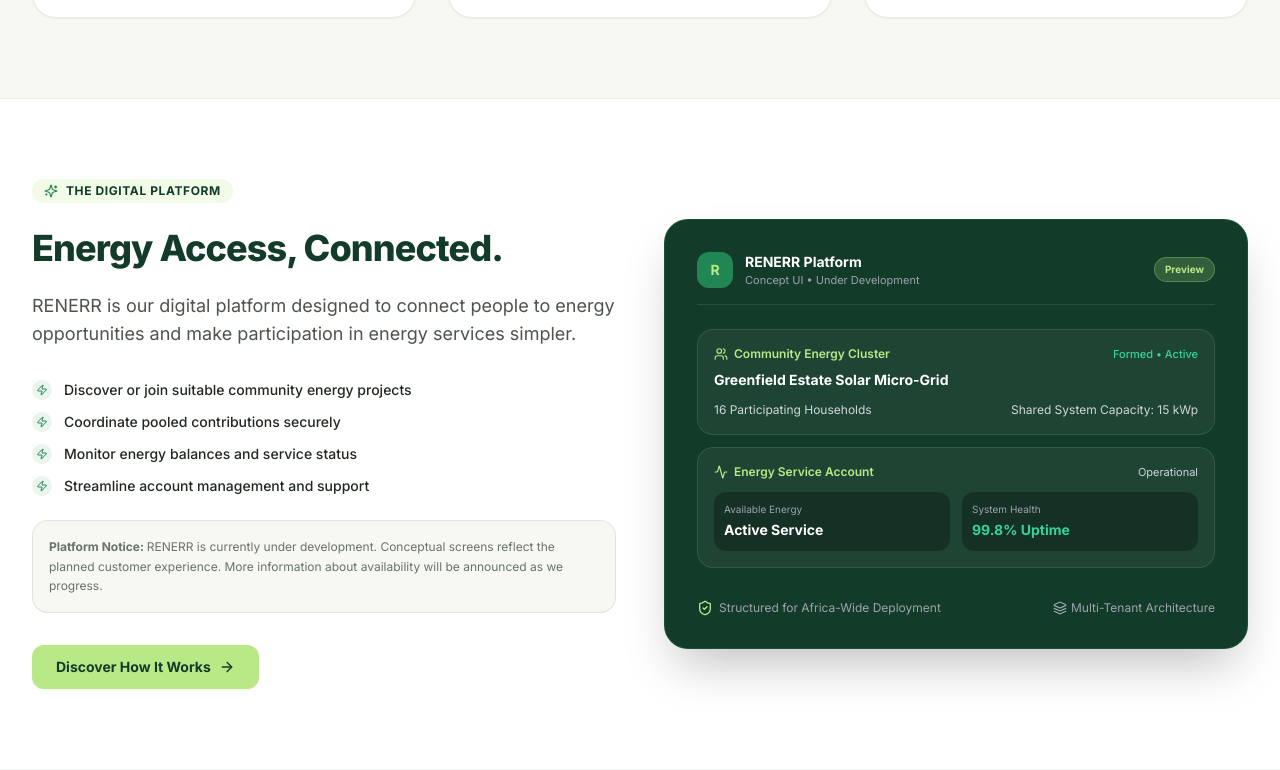
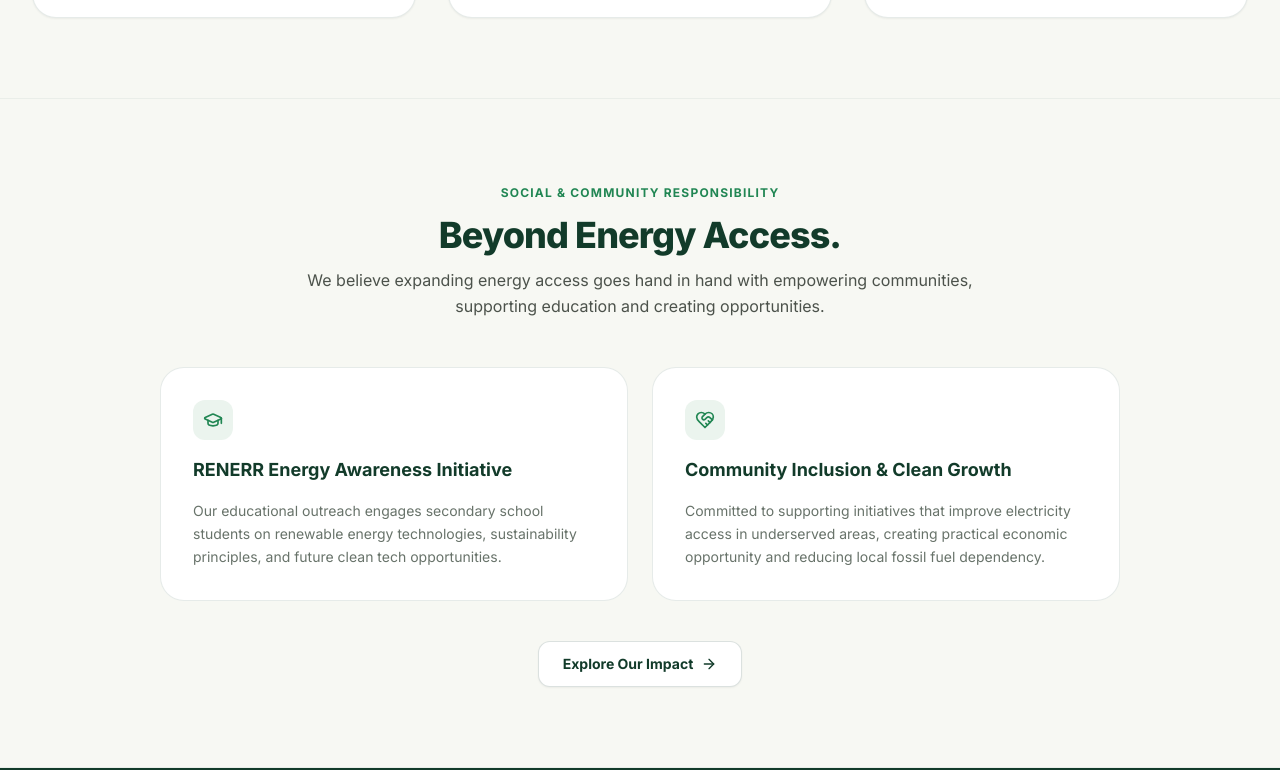
Before and after one commit to Godwin-will/renerr-website, a React (Vite) app: page / in a window 1280 px wide. Shown: the part 1690-2460 px from the top of the page. Built offline with nearby package versions, Linux system fonts and the light colour scheme.

Commit message:
Remove digital platform section from homepage

```diff
--- a/src/pages/HomePage.tsx
+++ b/src/pages/HomePage.tsx
@@ -1,18 +1,14 @@
 import React from 'react';
 import { Link } from 'react-router-dom';
 import {
-  Zap,
   Users,
   Coins,
   ArrowRight,
   Sparkles,
   Smartphone,
-  ShieldCheck,
   GraduationCap,
   HeartHandshake,
   TrendingUp,
-  Activity,
-  Layers,
 } from 'lucide-react';
 
 export const HomePage: React.FC = () => {
@@ -181,133 +177,6 @@ export const HomePage: React.FC = () => {
       </section>
 
       {/* ======================================================== */}
-      {/* 4. SECTION: INTRODUCING RENERR                           */}
-      {/* ======================================================== */}
-      <section className="py-20 bg-white border-b border-brand-dark/5 overflow-hidden">
-        <div className="max-w-7xl mx-auto px-4 sm:px-6 lg:px-8">
-          <div className="grid grid-cols-1 lg:grid-cols-12 gap-12 items-center">
-            {/* Left Description */}
-            <div className="lg:col-span-6 space-y-6">
-              <div className="inline-flex items-center gap-2 px-3 py-1 rounded-full bg-brand-accent/20 text-brand-dark text-xs font-bold uppercase tracking-wider">
-                <Sparkles className="w-3.5 h-3.5 text-brand-primary" />
-                <span>The Digital Platform</span>
-              </div>
-
-              <h2 className="text-3xl sm:text-4xl font-extrabold text-brand-dark tracking-tight">
-                Energy Access, Connected.
-              </h2>
-
-              <p className="text-base sm:text-lg text-brand-charcoal/80 leading-relaxed">
-                RENERR is our digital platform designed to connect people to energy opportunities and
-                make participation in energy services simpler.
-              </p>
-
-              <div className="space-y-3 pt-2">
-                {[
-                  'Discover or join suitable community energy projects',
-                  'Coordinate pooled contributions securely',
-                  'Monitor energy balances and service status',
-                  'Streamline account management and support',
-                ].map((item, idx) => (
-                  <div key={idx} className="flex items-center gap-3 text-sm text-brand-charcoal font-medium">
-                    <div className="w-5 h-5 rounded-full bg-brand-light text-brand-primary flex items-center justify-center flex-shrink-0">
-                      <Zap className="w-3 h-3" />
-                    </div>
-                    <span>{item}</span>
-                  </div>
-                ))}
-              </div>
-
-              <div className="p-4 rounded-2xl bg-brand-cream border border-brand-dark/10 text-xs text-brand-muted leading-relaxed">
-                <strong>Platform Notice: </strong> RENERR is currently under development. Conceptual
-                screens reflect the planned customer experience. More information about availability
-                will be announced as we progress.
-              </div>
-
-              <div className="pt-2">
-                <Link
-                  to="/how-it-works"
-                  className="inline-flex items-center gap-2 px-6 py-3 rounded-xl text-sm font-bold bg-brand-accent text-brand-dark hover:bg-[#a6dc70] shadow-sm transition-all"
-                >
-                  <span>Discover How It Works</span>
-                  <ArrowRight className="w-4 h-4" />
-                </Link>
-              </div>
-            </div>
-
-            {/* Right: Mockup Style Product Preview */}
-            <div className="lg:col-span-6">
-              <div className="bg-brand-dark text-white rounded-3xl p-6 sm:p-8 border border-brand-primary/30 shadow-2xl space-y-6">
-                <div className="flex items-center justify-between border-b border-white/10 pb-4">
-                  <div className="flex items-center gap-3">
-                    <div className="w-9 h-9 rounded-xl bg-brand-primary text-brand-accent flex items-center justify-center font-bold text-sm">
-                      R
-                    </div>
-                    <div>
-                      <h4 className="text-sm font-bold text-white">RENERR Platform</h4>
-                      <p className="text-[11px] text-gray-400">Concept UI &bull; Under Development</p>
-                    </div>
-                  </div>
-                  <span className="px-2.5 py-1 rounded-full text-[10px] font-bold bg-brand-accent/20 text-brand-accent border border-brand-accent/30">
-                    Preview
-                  </span>
-                </div>
-
-                {/* Conceptual UI Preview Cards */}
-                <div className="space-y-3">
-                  <div className="p-4 rounded-2xl bg-white/5 border border-white/10 space-y-2">
-                    <div className="flex items-center justify-between text-xs">
-                      <span className="font-semibold text-brand-accent flex items-center gap-1.5">
-                        <Users className="w-3.5 h-3.5" />
-                        Community Energy Cluster
-                      </span>
-                      <span className="text-[11px] text-emerald-400 font-medium">Formed &bull; Active</span>
-                    </div>
-                    <p className="text-sm font-bold text-white">Greenfield Estate Solar Micro-Grid</p>
-                    <div className="flex items-center justify-between text-xs text-gray-300 pt-1">
-                      <span>16 Participating Households</span>
-                      <span>Shared System Capacity: 15 kWp</span>
-                    </div>
-                  </div>
-
-                  <div className="p-4 rounded-2xl bg-white/5 border border-white/10 space-y-2">
-                    <div className="flex items-center justify-between text-xs">
-                      <span className="font-semibold text-brand-accent flex items-center gap-1.5">
-                        <Activity className="w-3.5 h-3.5" />
-                        Energy Service Account
-                      </span>
-                      <span className="text-[11px] text-gray-300">Operational</span>
-                    </div>
-                    <div className="grid grid-cols-2 gap-3 pt-1">
-                      <div className="bg-black/30 p-2.5 rounded-xl">
-                        <span className="text-[10px] text-gray-400 block">Available Energy</span>
-                        <span className="text-sm font-bold text-white">Active Service</span>
-                      </div>
-                      <div className="bg-black/30 p-2.5 rounded-xl">
-                        <span className="text-[10px] text-gray-400 block">System Health</span>
-                        <span className="text-sm font-bold text-emerald-400">99.8% Uptime</span>
-                      </div>
-                    </div>
-                  </div>
-                </div>
-
-                <div className="pt-2 flex items-center justify-between text-xs text-gray-400">
-                  <span className="flex items-center gap-1.5">
-                    <ShieldCheck className="w-4 h-4 text-brand-accent" />
-                    Structured for Africa-Wide Deployment
-                  </span>
-                  <span className="flex items-center gap-1">
-                    <Layers className="w-3.5 h-3.5" />
-                    Multi-Tenant Architecture
-                  </span>
-                </div>
-              </div>
-            </div>
-          </div>
-        </div>
-      </section>
-
-      {/* ======================================================== */}
       {/* 5. SECTION: OUR IMPACT                                   */}
       {/* ======================================================== */}
       <section className="py-20 bg-brand-cream border-b border-brand-dark/5">
```
